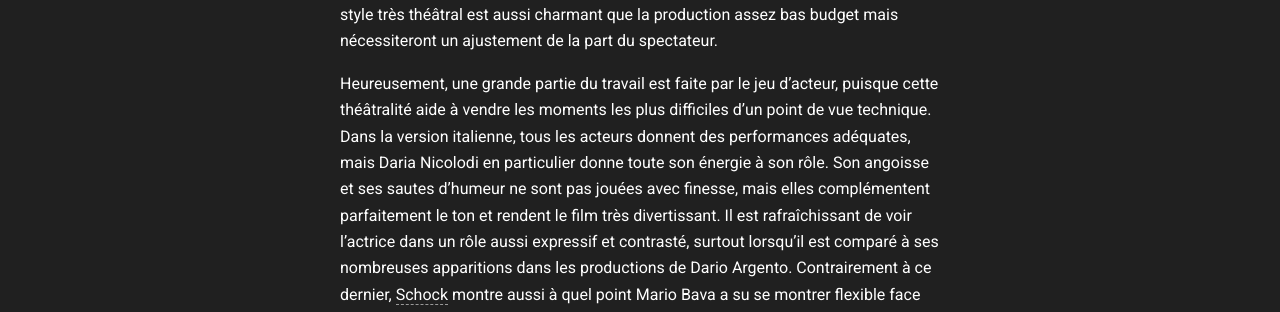
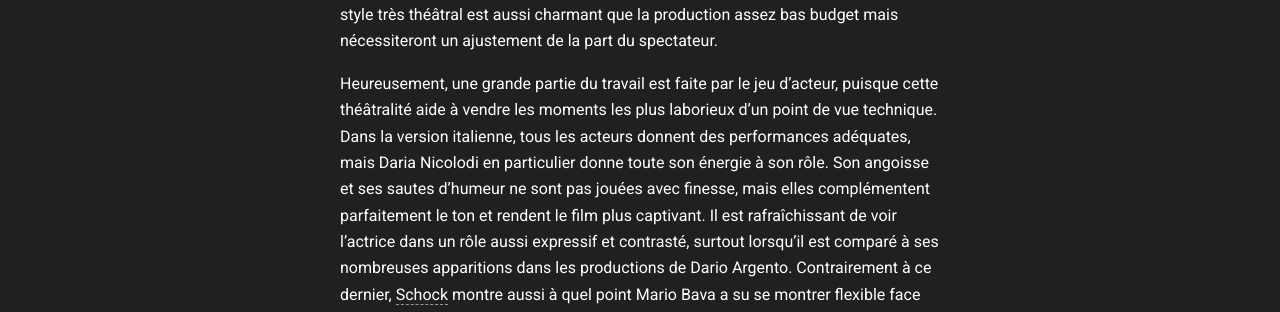
Before and after one commit to la-page-folle/la-page-folle.github.io, a Jekyll site: the page built from _posts/critiques/2022-09-13-schock-1977.md, in a window 1280 px wide and 900 px high, scrolled down 2766 px. Shown: the part 186-498 px from the top of the window. Built offline with Jekyll 4.4.1, drawn with Linux system fonts in a browser that asks for light colours; nearby versions of some CDN libraries; some web fonts are replaced.

Commit message:
corrections

```diff
--- a/_posts/critiques/2022-09-13-schock-1977.md
+++ b/_posts/critiques/2022-09-13-schock-1977.md
@@ -34,15 +34,15 @@ L'utilisation de vrais personnages dans un film d'horreur n'est bien sûr pas un
 
 Bon gré mal gré, ce n'est pas pour autant que l'expérience sera sans fous-rires. Les effets spéciaux abusent de notre bonne volonté, au point qu'il serait difficile de distinguer un jouet dans la chambre de Marco d'une menace mortelle pour Dora. Aussi créatives qu'elles soient, certaines des manifestations physiques de la démence de Dora rappellent ce qui sera présenté avec humour dans {%include movie name='Evil Dead II|1987'%} dix ans plus tard. Les virages du scénario ne sont pas non plus pris avec délicatesse. Ce style très théâtral est aussi charmant que la production assez bas budget mais nécessiteront un ajustement de la part du spectateur.
 
-Heureusement, une grande partie du travail est faite par le jeu d'acteur, puisque cette théâtralité aide à vendre les moments les plus difficiles d'un point de vue technique. Dans la version italienne, tous les acteurs donnent des performances adéquates, mais Daria Nicolodi en particulier donne toute son énergie à son rôle. Son angoisse et ses sautes d'humeur ne sont pas jouées avec finesse, mais elles complémentent parfaitement le ton et rendent le film très divertissant. Il est rafraîchissant de voir l'actrice dans un rôle aussi expressif et contrasté, surtout lorsqu'il est comparé à ses nombreuses apparitions dans les productions de Dario Argento. Contrairement à ce dernier, {%include movie name='Schock|0'%} montre aussi à quel point Mario Bava a su se montrer flexible face aux changements drastiques du genre auquel il a tant contribué pendant deux décennies. Même avec la participation non créditée de son fils à la réalisation, il reste le contributeur principal au ton et aux visuels du film.
+Heureusement, une grande partie du travail est faite par le jeu d'acteur, puisque cette théâtralité aide à vendre les moments les plus laborieux d'un point de vue technique. Dans la version italienne, tous les acteurs donnent des performances adéquates, mais Daria Nicolodi en particulier donne toute son énergie à son rôle. Son angoisse et ses sautes d'humeur ne sont pas jouées avec finesse, mais elles complémentent parfaitement le ton et rendent le film plus captivant. Il est rafraîchissant de voir l'actrice dans un rôle aussi expressif et contrasté, surtout lorsqu'il est comparé à ses nombreuses apparitions dans les productions de Dario Argento. Contrairement à ce dernier, {%include movie name='Schock|0'%} montre aussi à quel point Mario Bava a su se montrer flexible face aux changements drastiques du genre auquel il a tant contribué pendant deux décennies. Même avec la participation non créditée de son fils à la réalisation, il reste le contributeur principal au ton et aux visuels du film.
 
 ## Spoilers :
 
 [expand]
 
-Une des séquences les plus marquantes visuellement est un long plan sur le visage de Daria Nicolodi alors qu'elle est allongée dans son lit et fait face à la caméra, un cadrage similaire à un plan présent dans {%include movie name='The Babadook|2014'%}. La gravité semble changer continuellement et l'on peut voir ses cheveux se déplacer de manière non naturelle, alors que le complexe d’œdipe du film est davantage exploré. Pour produire cet effet, la caméra est probablement attachée au lit alors que ce dernier est en rotation, l'actrice faisant donc face au plafond et au sol en alternance. La technique était déjà utilisée sur des décors entiers en 1951 dans Royal Wedding, puis dans 2001: A Space Odyssey, mais cela marque probablement un de ces premières utilisations dans un film d'horreur, avant {%include movie name='Poltergeist|1982'%}, {%include movie name='A Nightmare on Elm Street|1984'%} ou {%include movie name='The Fly|1986'%}. Les effets spéciaux fonctionnent beaucoup mieux quand ils reposent sur la maîtrise de la caméra par Mario Bava que sur le maquillage ou les prothèses.
+Une des séquences les plus marquantes visuellement est un long plan sur le visage de Daria Nicolodi alors qu'elle est allongée dans son lit et fait face à la caméra, un cadrage similaire à un plan présent dans {%include movie name='The Babadook|2014'%}. La gravité semble changer continuellement et l'on peut voir ses cheveux se déplacer de manière non naturelle, alors que le complexe d’œdipe du film est davantage exploré. Pour produire cet effet, la caméra est probablement attachée au lit alors que ce dernier est en rotation, l'actrice faisant donc face au plafond et au sol en alternance. La technique était déjà utilisée sur des décors entiers en 1951 dans Royal Wedding, puis dans 2001: A Space Odyssey, mais cela marque probablement un de ses premières utilisations dans un film d'horreur, avant {%include movie name='Poltergeist|1982'%}, {%include movie name='A Nightmare on Elm Street|1984'%} ou {%include movie name='The Fly|1986'%}. Les effets spéciaux fonctionnent beaucoup mieux quand ils reposent sur la maîtrise de la caméra par Mario Bava que sur le maquillage ou les prothèses.
 
-Il est parfois amusant de voir comment le scénario réincorpore des idées passées sans trop les modifier. Plusieurs moments centraux au film semblent avoir été tirées de {%include movie name='La frusta e il corpo|1963'%} en particulier. Le recyclage d'éléments scénaristiques sur 15 ans n'est pas un grand problème et donne une certaine dimension nostalgique à {%include movie name='Schock|0'%}. L'aspect de l'histoire le plus réchauffé est le mur de briques dans la cave. Il est probablement impossible de compter le nombre de films fantastiques italiens utilisant ce cliché, qu'ils s'inspirent ou non d'Edgar Allan Poe.
+Il est parfois amusant de voir comment le scénario réincorpore des idées passées sans trop les modifier. Plusieurs moments centraux au film semblent avoir été tirées de {%include movie name='La frusta e il corpo|1963'%} en particulier. Le recyclage d'éléments scénaristiques sur 15 ans n'est pas un grand problème et donne une certaine dimension nostalgique à {%include movie name='Schock|0'%}. L'aspect de l'histoire le plus réchauffé est le mur de briques dans la cave. Il est véritablement impossible de compter le nombre de films fantastiques italiens utilisant ce cliché, qu'ils s'inspirent ou non d'Edgar Allan Poe.
 
 [/expand]
 
```
Also changed, not shown: _posts/critiques/2022-07-05-arthur-malediction-2022.md (+1 -1 lines).
